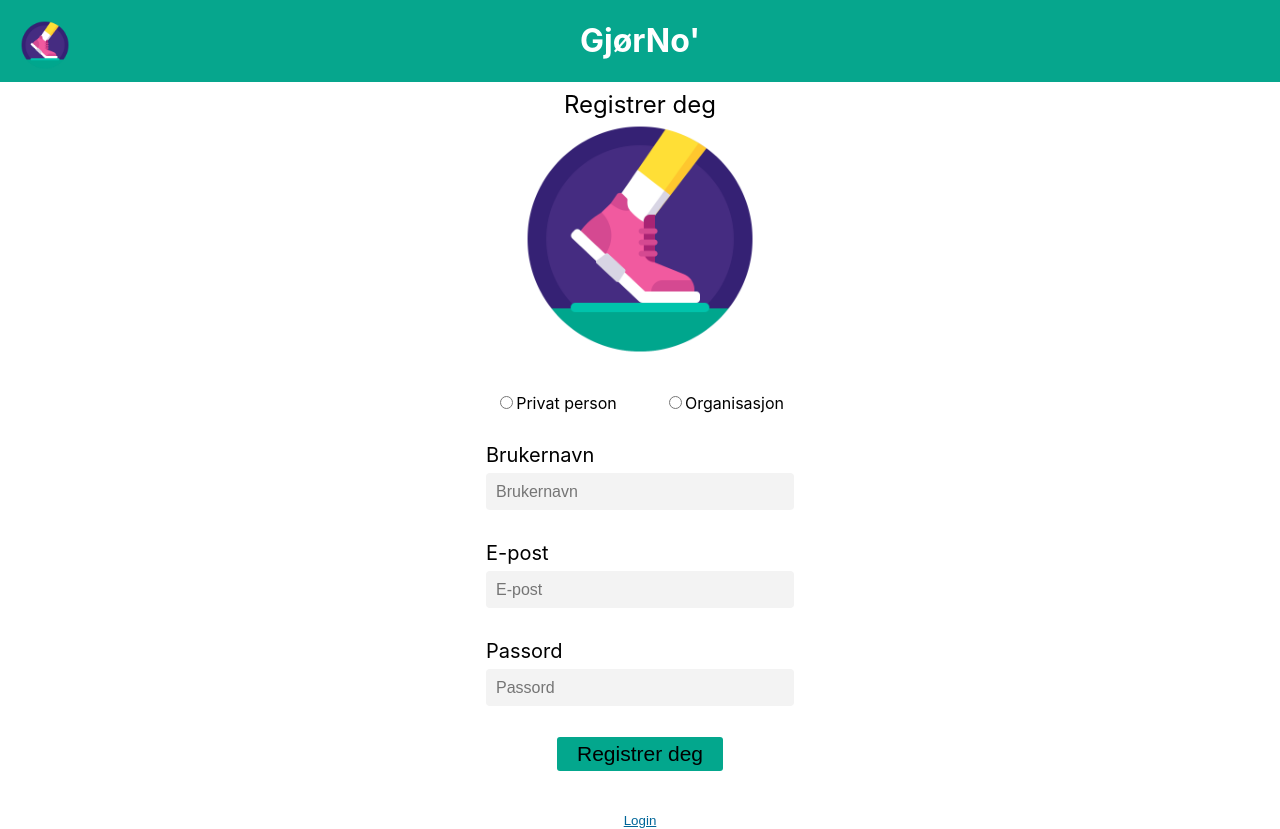
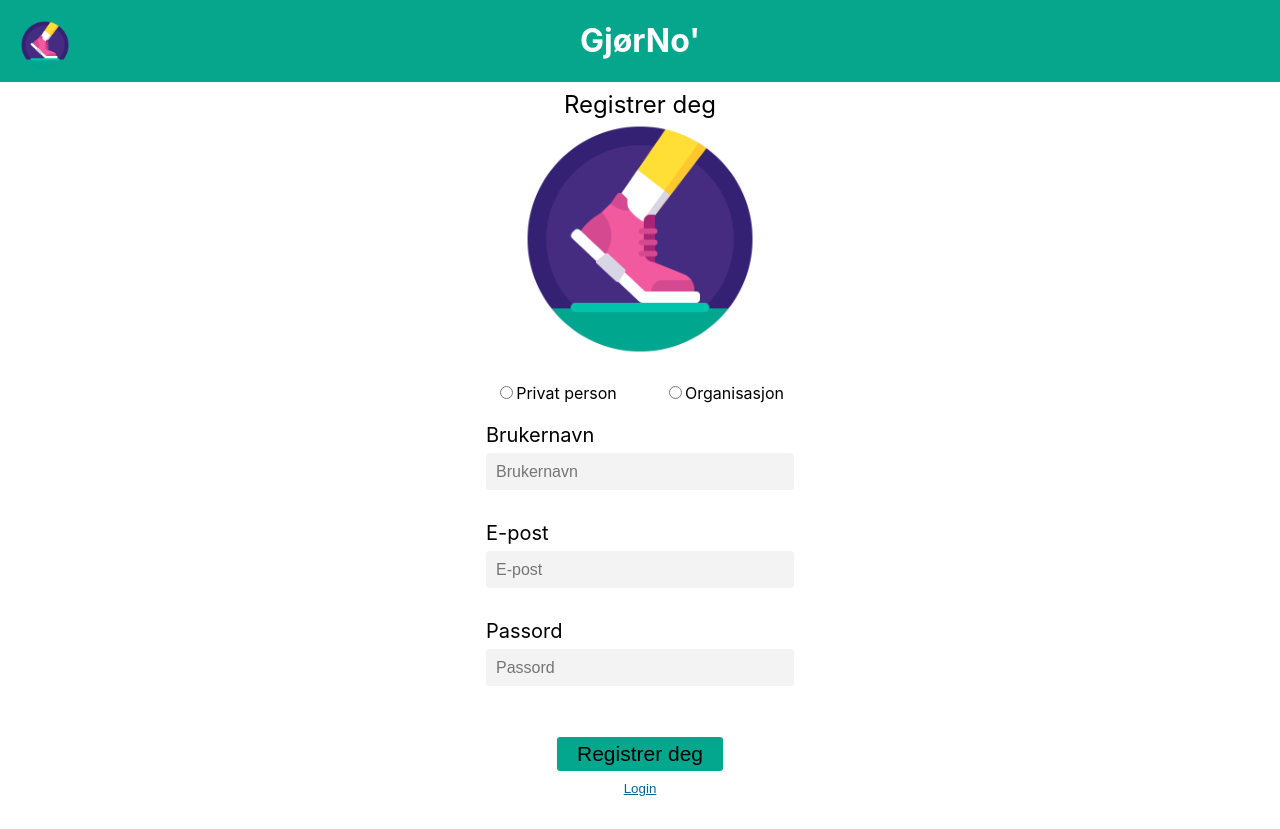
Before and after one commit to kristinelarssen/gjorno, a React (Create React App) app in the folder frontend/: page /signup in a window 1280 px wide. After the commit the page ends 800 px from the top, so only its background shows below. Built offline with nearby package versions, Linux system fonts and the light colour scheme.

Commit message:
fix(): Stylet error-melding

```diff
--- a/frontend/src/components/SignupForm/index.tsx
+++ b/frontend/src/components/SignupForm/index.tsx
@@ -85,6 +85,9 @@ const SignupForm: React.FC<Props> = ({ handleSignup, error }) => {
           </div>
         </div>
       </div>
+
+      <p id="error">{error}</p>
+
       <div className="footer">
         <button
           className="loginBtn"
@@ -100,7 +103,6 @@ const SignupForm: React.FC<Props> = ({ handleSignup, error }) => {
           Registrer deg
         </button>
       </div>
-      <p style={{ color: "red" }}>{error}</p>
 
       <Link to="/login">
         <button id="button-link">Login</button>
--- a/frontend/src/styles/login.css
+++ b/frontend/src/styles/login.css
@@ -27,6 +27,7 @@
   display: flex;
   flex-direction: column;
   align-items: center;
+  padding: 0;
 }
 
 .form-group {
@@ -96,9 +97,15 @@
 #float-container {
   display: flex;
   width: 100%;
-  padding: 30px;
+  padding: 20px;
 }
 
 .float-child {
   flex: 1;
 }
+
+#error {
+  margin-bottom: 20px;
+  margin-top: 0;
+  color: #d44991;
+}
```
